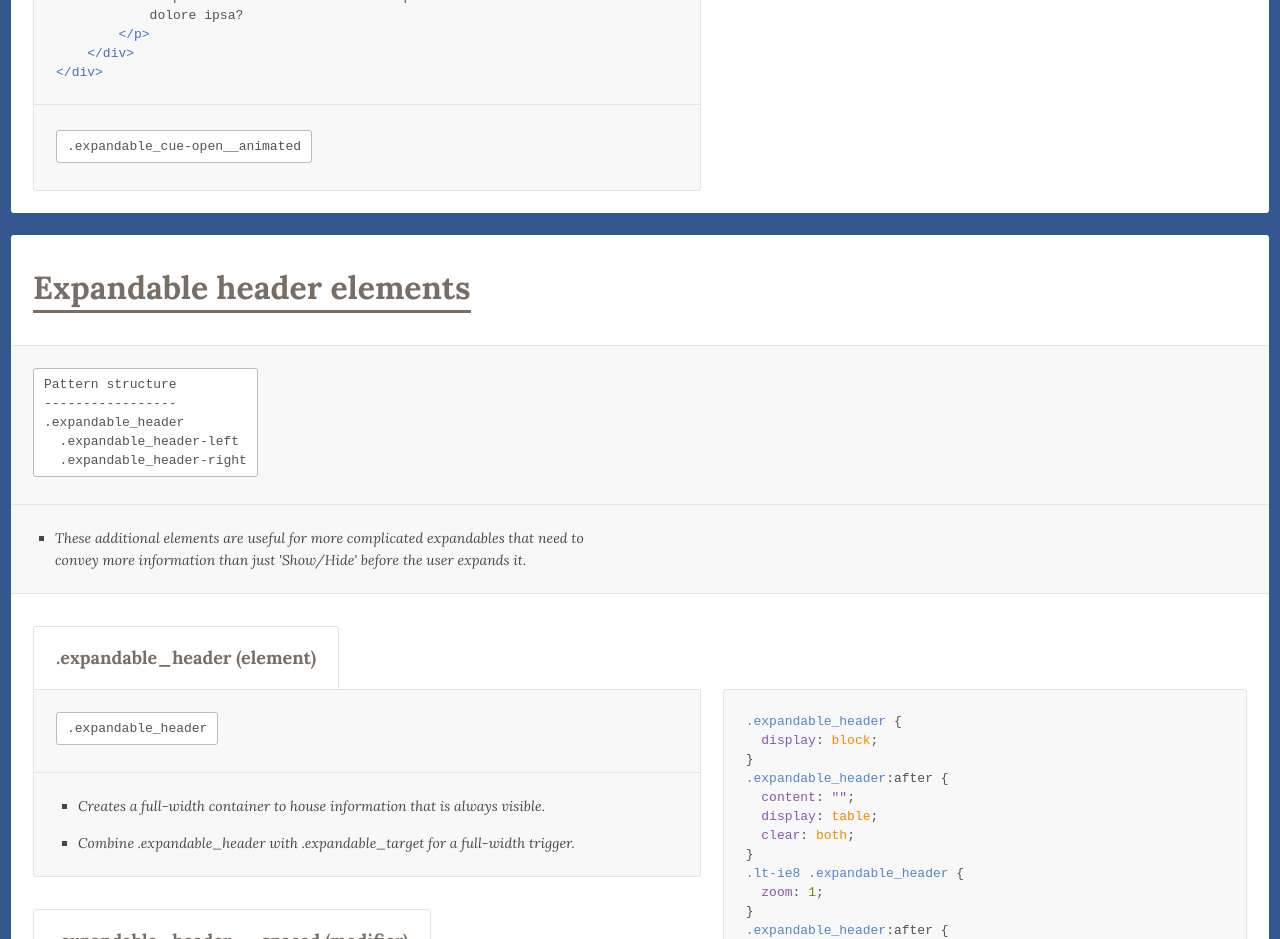
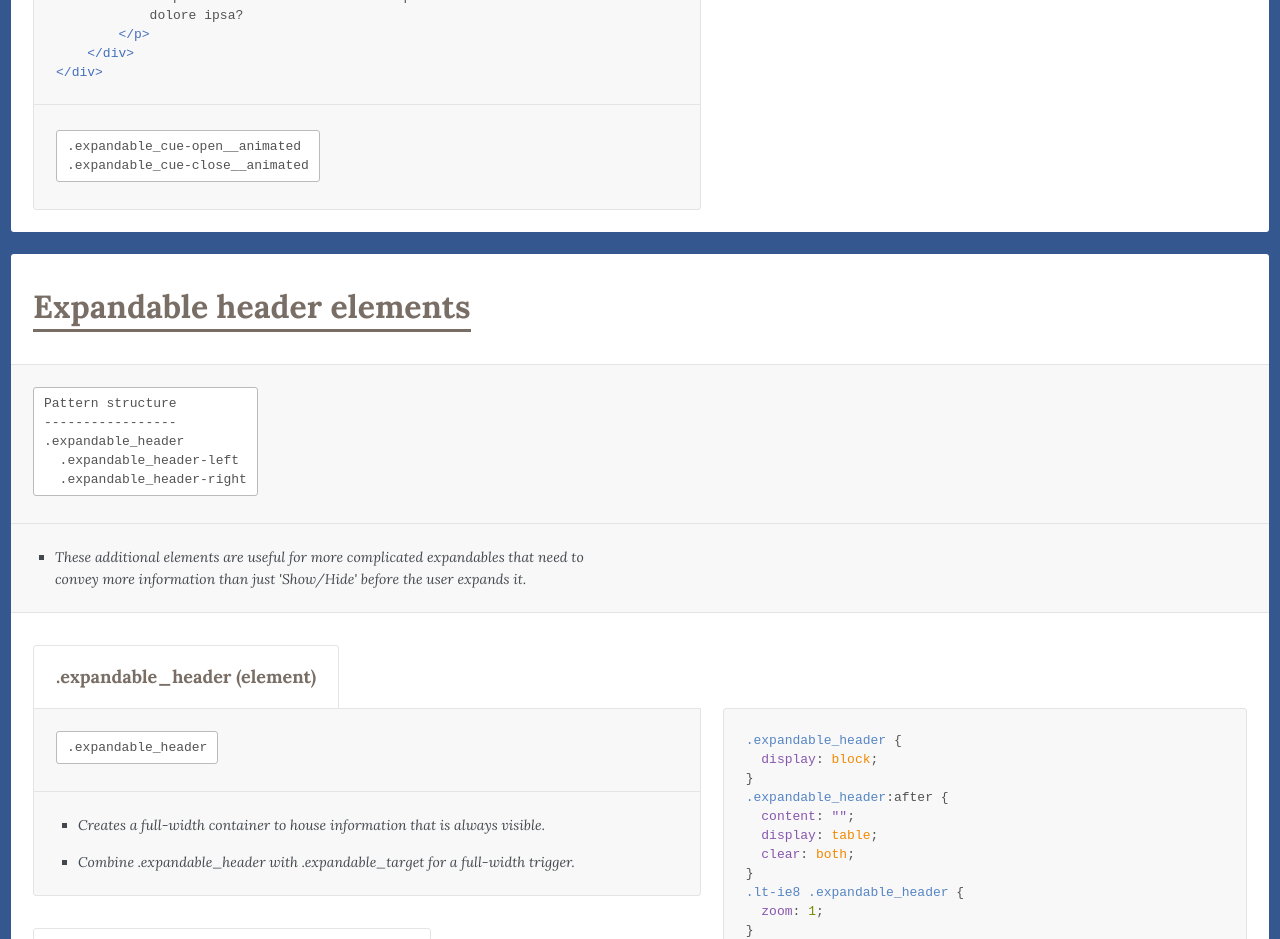
Before and after one commit to cfpb/cf-expandables, a website: page docs/index.html in a window 1280 px wide. Shown: the part 7200-8139 px from the top of the page. Drawn offline with Linux system fonts and the light colour scheme; a web font is replaced by a local one.

Commit message:
One last docs tweak (hopefully).

```diff
--- a/docs/index.html
+++ b/docs/index.html
@@ -509,7 +509,8 @@ $('#my-expandable').get(0).toggle(); // Toggles the expandable</code></pre>
 &lt;/div&gt;</code></pre>
             <ul class="docs-codenotes">
               <li>
-                <pre class="docs-code"><code>.expandable_cue-open__animated</code></pre>
+                <pre class="docs-code"><code>.expandable_cue-open__animated
+.expandable_cue-close__animated</code></pre>
               </li>
             </ul>
           </footer>
--- a/src/less/cf-expandables.less
+++ b/src/less/cf-expandables.less
@@ -241,6 +241,7 @@
       codenotes:
         - |
           .expandable_cue-open__animated
+          .expandable_cue-close__animated
       markup: |
         <div class="expandable">
             <button class="expandable_target">
```
Also changed, not shown: demo/static/css/main.css, docs/static/css/main.css.
